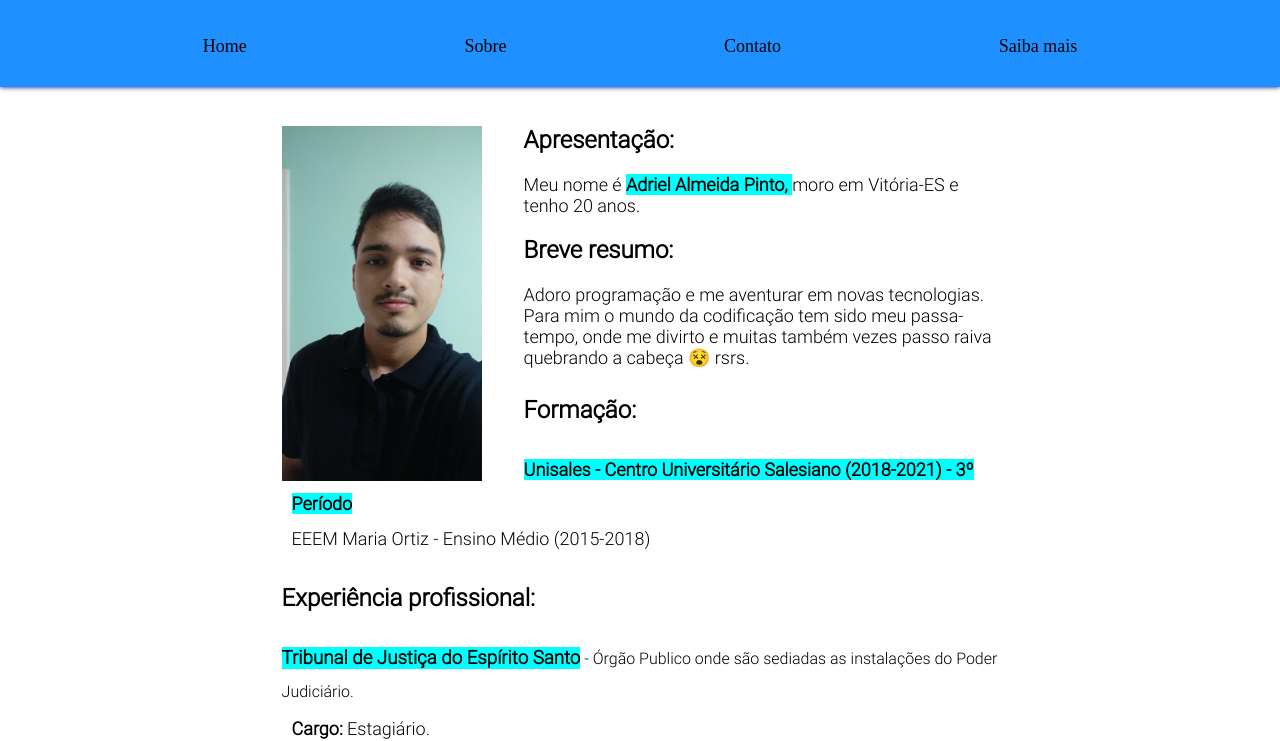
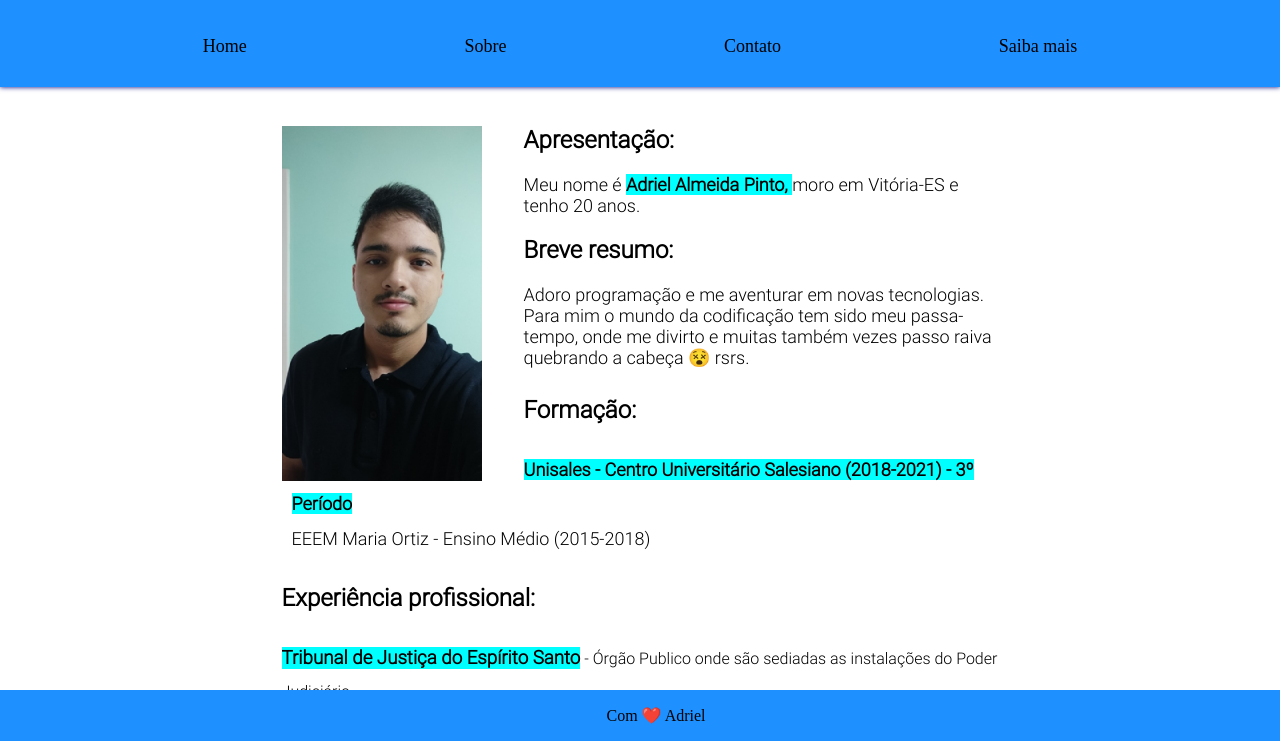
Before and after one commit to AdrielDev/GamaCovid, a plain HTML site: page sobre.html in a window 1280 px wide. Shown: the part 59-800 px from the top of the page. Drawn offline with Linux system fonts and the light colour scheme; a web font is replaced by a local one.

Commit message:
files update

```diff
--- a/contato.css
+++ b/contato.css
@@ -116,7 +116,9 @@ form button {
 
 footer {
     text-align: center;
-    margin-top: auto;
+    position: fixed;
+    bottom: 0px;
+    width: 100%;
     padding: 16px;
     background-color: #1E90FF;
     font-family: Raleway;
--- a/sobre.css
+++ b/sobre.css
@@ -120,7 +120,9 @@ body {
 
 footer {
     text-align: center;
-    margin-top: auto;
+    position: fixed;
+    bottom: 0px;
+    width: 100%;
     padding: 16px;
     background-color: #1E90FF;
     font-family: Raleway;
```
